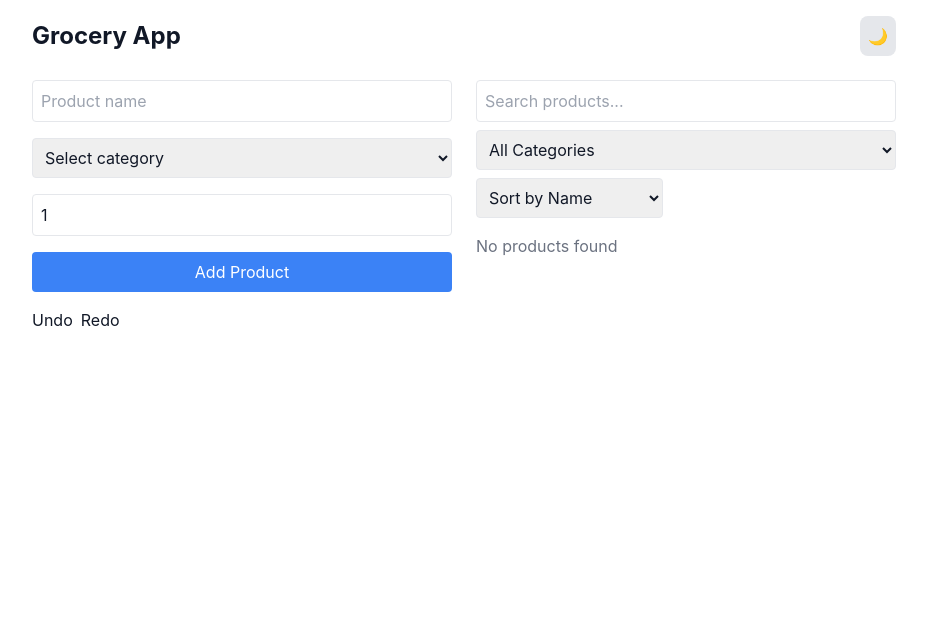
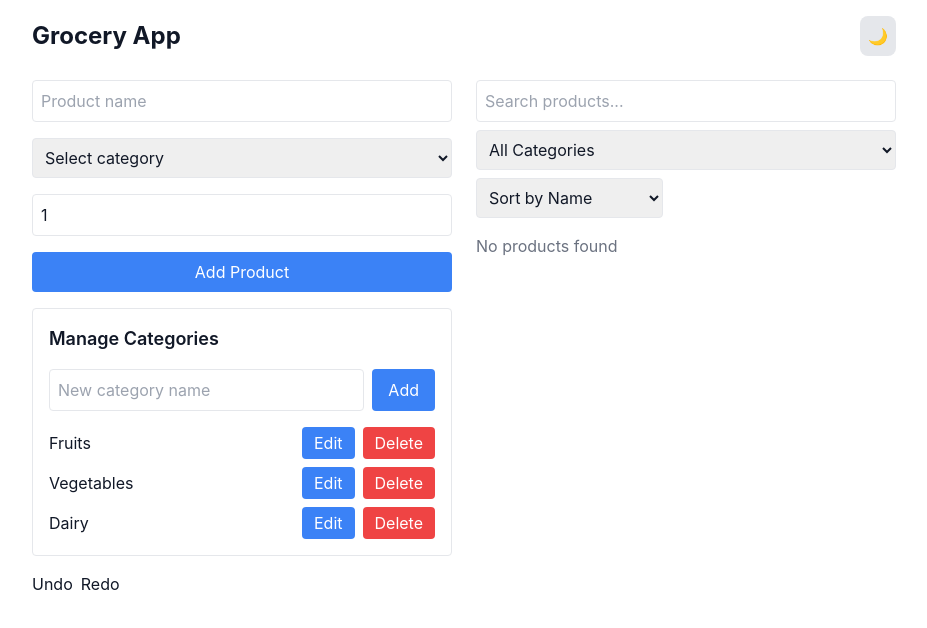
Before and after one commit to 0xCookies/grocery, a React (Create React App) app: page / in a window 1280 px wide. Shown: the top 628 px of the page, without its empty margins (176-1103 px from the left). Built offline with nearby package versions, Linux system fonts and the light colour scheme.

Commit message:
This implementation provides: Add new categories Edit existing categories (updates all products using that category) Delete categories (with confirmation) Validation to prevent duplicate categories Dark mode support Persistent storage of categories

```diff
--- a/src/App.js
+++ b/src/App.js
@@ -9,6 +9,7 @@ import { ThemeToggle } from './components/ThemeToggle';
 import { useLocalStorage } from './hooks/useLocalStorage';
 import { useUndoRedo } from './hooks/useUndoRedo';
 import { useTheme } from './context/ThemeContext';
+import { CategoryManager } from './components/CategoryManager';
 
 const App = () => {
   // State management
@@ -18,6 +19,7 @@ const App = () => {
   const [filterCategory, setFilterCategory] = useLocalStorage('filterCategory', '');
   const [sortBy, setSortBy] = useLocalStorage('sortBy', 'name');
   const { isDarkMode, toggleTheme } = useTheme();
+  const [categories, setCategories] = useLocalStorage('categories', ['Fruits', 'Vegetables', 'Dairy']);
 
   // Sync products with undo/redo state
   useEffect(() => {
@@ -25,11 +27,6 @@ const App = () => {
   }, [productState, setProducts]);
 
   // Memoized values
-  const categories = useMemo(() =>
-    [...new Set(products.map(p => p.category))],
-    [products]
-  );
-
   const filteredProducts = useMemo(() =>
     products
       .filter(product => (
@@ -86,6 +83,41 @@ const App = () => {
     setProductState(newProducts);
   };
 
+  const handleAddCategory = (newCategory) => {
+    if (!categories.includes(newCategory)) {
+      setCategories([...categories, newCategory]);
+    }
+  };
+
+  const handleEditCategory = (oldCategory, newCategory) => {
+    if (!categories.includes(newCategory)) {
+      setCategories(categories.map(cat =>
+        cat === oldCategory ? newCategory : cat
+      ));
+
+      // Update all products with the old category
+      setProducts(products.map(product =>
+        product.category === oldCategory
+          ? { ...product, category: newCategory }
+          : product
+      ));
+    }
+  };
+
+  const handleDeleteCategory = (categoryToDelete) => {
+    // Optional: Show confirmation dialog
+    if (window.confirm(`Are you sure you want to delete "${categoryToDelete}"? This will remove the category from all products.`)) {
+      setCategories(categories.filter(cat => cat !== categoryToDelete));
+
+      // Update products that had this category
+      setProducts(products.map(product =>
+        product.category === categoryToDelete
+          ? { ...product, category: '' }
+          : product
+      ));
+    }
+  };
+
   return (
     <DndProvider backend={HTML5Backend}>
       <div className={`min-h-screen transition-colors duration-200 ${
@@ -100,6 +132,12 @@ const App = () => {
           <div className="grid grid-cols-1 md:grid-cols-2 gap-6">
             <div>
               <ProductForm onAdd={handleAddProduct} categories={categories} />
+              <CategoryManager
+                categories={categories}
+                onAddCategory={handleAddCategory}
+                onEditCategory={handleEditCategory}
+                onDeleteCategory={handleDeleteCategory}
+              />
               <div className="mt-4 space-x-2">
                 <button onClick={undo} disabled={!products.length}>Undo</button>
                 <button onClick={redo}>Redo</button>
--- /dev/null
+++ b/src/components/CategoryManager.jsx
@@ -0,0 +1,98 @@
+import React, { useState } from 'react';
+
+export const CategoryManager = ({ categories, onAddCategory, onEditCategory, onDeleteCategory }) => {
+  const [newCategory, setNewCategory] = useState('');
+  const [editingId, setEditingId] = useState(null);
+  const [editValue, setEditValue] = useState('');
+
+  const handleSubmit = (e) => {
+    e.preventDefault();
+    if (newCategory.trim()) {
+      onAddCategory(newCategory.trim());
+      setNewCategory('');
+    }
+  };
+
+  const handleEdit = (category) => {
+    setEditingId(category);
+    setEditValue(category);
+  };
+
+  const handleSaveEdit = (oldCategory) => {
+    if (editValue.trim() && editValue !== oldCategory) {
+      onEditCategory(oldCategory, editValue.trim());
+    }
+    setEditingId(null);
+    setEditValue('');
+  };
+
+  return (
+    <div className="mt-4 p-4 border rounded dark:border-gray-700">
+      <h2 className="text-lg font-semibold mb-4">Manage Categories</h2>
+
+      {/* Add new category */}
+      <form onSubmit={handleSubmit} className="mb-4 flex gap-2">
+        <input
+          type="text"
+          value={newCategory}
+          onChange={(e) => setNewCategory(e.target.value)}
+          placeholder="New category name"
+          className="flex-1 p-2 border rounded dark:bg-gray-800 dark:border-gray-700"
+        />
+        <button
+          type="submit"
+          className="px-4 py-2 bg-blue-500 text-white rounded hover:bg-blue-600"
+        >
+          Add
+        </button>
+      </form>
+
+      {/* Category list */}
+      <div className="space-y-2">
+        {categories.map(category => (
+          <div key={category} className="flex items-center gap-2">
+            {editingId === category ? (
+              <>
+                <input
+                  type="text"
+                  value={editValue}
+                  onChange={(e) => setEditValue(e.target.value)}
+                  className="flex-1 p-2 border rounded dark:bg-gray-800 dark:border-gray-700"
+                  autoFocus
+                />
+                <button
+                  onClick={() => handleSaveEdit(category)}
+                  className="px-3 py-1 bg-green-500 text-white rounded hover:bg-green-600"
+                >
+                  Save
+                </button>
+                <button
+                  onClick={() => setEditingId(null)}
+                  className="px-3 py-1 bg-gray-500 text-white rounded hover:bg-gray-600"
+                >
+                  Cancel
+                </button>
+              </>
+            ) : (
+              <>
+                <span className="flex-1">{category}</span>
+                <button
+                  onClick={() => handleEdit(category)}
+                  className="px-3 py-1 bg-blue-500 text-white rounded hover:bg-blue-600"
+                >
+                  Edit
+                </button>
+                <button
+                  onClick={() => onDeleteCategory(category)}
+                  className="px-3 py-1 bg-red-500 text-white rounded hover:bg-red-600"
+                >
+                  Delete
+                </button>
+              </>
+            )}
+          </div>
+        ))}
+      </div>
+    </div>
+  );
+};
--- a/src/components/ProductForm.jsx
+++ b/src/components/ProductForm.jsx
@@ -31,8 +31,8 @@ export const ProductForm = ({ onAdd, categories }) => {
       <select
         value={product.category}
         onChange={(e) => setProduct({ ...product, category: e.target.value })}
-        className="w-full p-2 border rounded dark:bg-gray-800 dark:border-gray-700
-                   dark:text-white focus:outline-none focus:ring-2 focus:ring-blue-500"
+        className="w-full p-2 border rounded dark:bg-gray-800 dark:border-gray-700"
+        required
       >
         <option value="">Select category</option>
         {categories.map(cat => (
```
